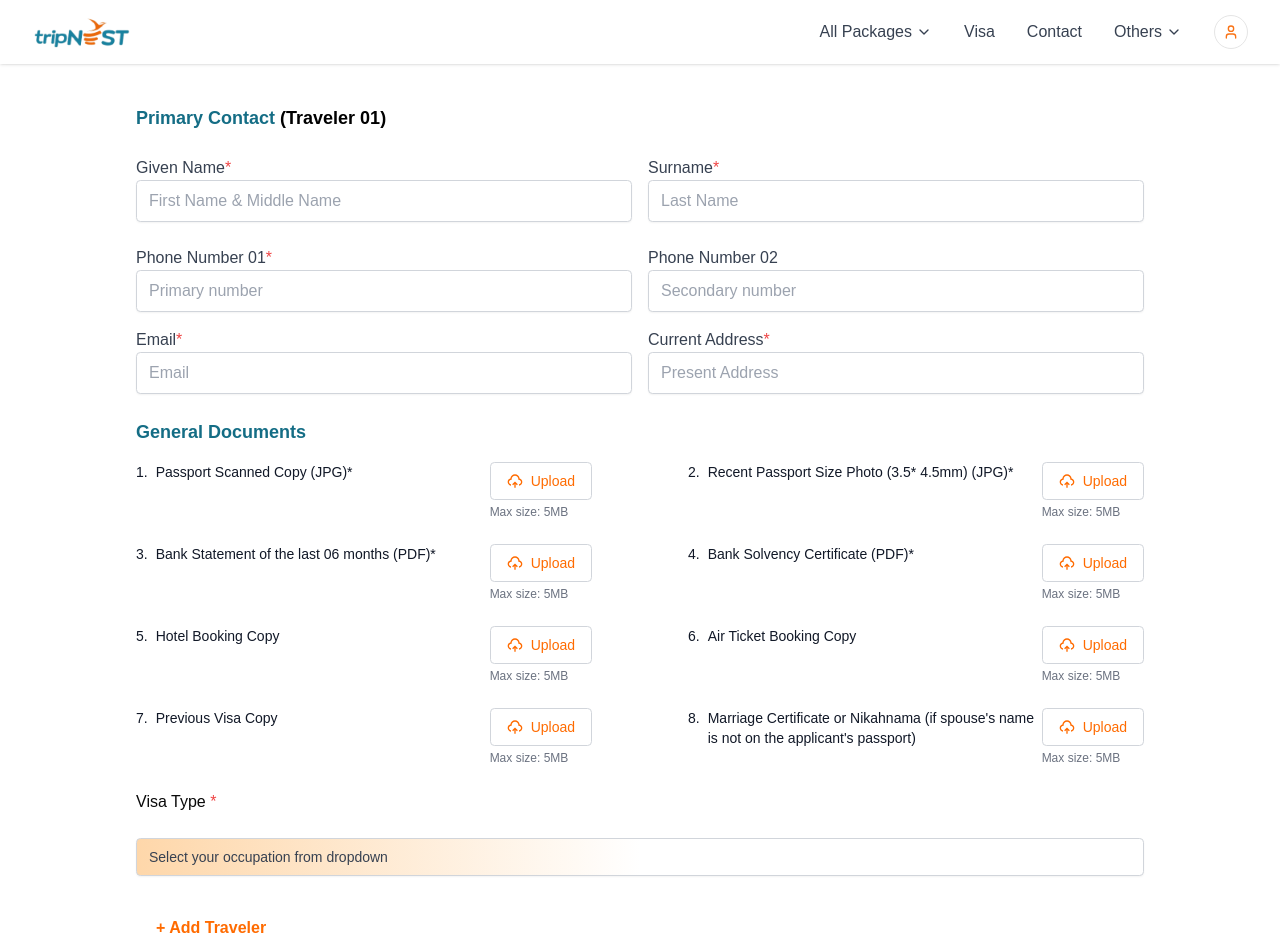
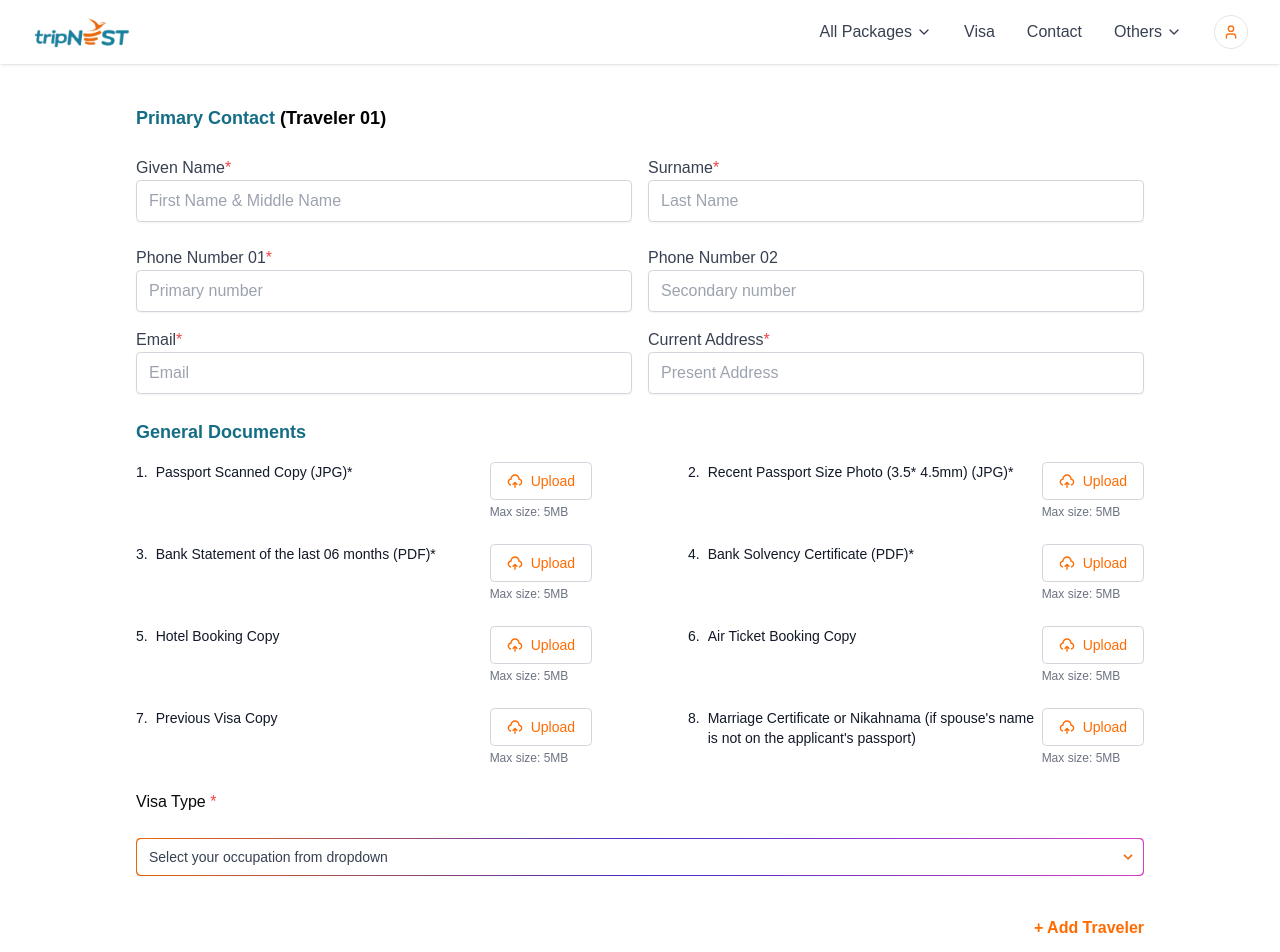
Before and after one commit to the-pujon/tripnest-visa-form, a Next.js app: page / in a window 1280 px wide. Shown: the top 952 px of the page. Built offline with nearby package versions, Linux system fonts and the light colour scheme; a web font is replaced by a local one.

Commit message:
fix(visa booking): updated visaType selector in visa booking also change alignment for add traveler button

```diff
--- a/src/app/page.tsx
+++ b/src/app/page.tsx
@@ -266,13 +266,15 @@ console.log('FormData as object:', formDataObject);
 							}
 						/>
 					))}
-					<button
+					<div className="flex flex-col gap-4 mt-5">
+          <button
 						type="button"
-						className="text-[#FF6B00] hover:text-[#FF6B00]/80 font-semibold pl-5"
+						className="text-[#FF6B00] hover:text-[#FF6B00]/80 font-semibold pl-5 self-end"
 						onClick={addTraveler}
 					>
 						+ Add Traveler
 					</button>
+          </div>
 				</div>
 
 				<div className="flex flex-col items-center gap-4 mt-5">
--- a/src/components/form/VisaTypeSelector.tsx
+++ b/src/components/form/VisaTypeSelector.tsx
@@ -5,16 +5,38 @@ interface VisaTypeSelectorProps {
 	onVisaTypeChange: (value: string) => void;
 }
 
-export function VisaTypeSelector({ onVisaTypeChange }: VisaTypeSelectorProps) {
+// export function VisaTypeSelector({ onVisaTypeChange }: VisaTypeSelectorProps) {
+// 	const { watch } = useFormContext<IVisaForm>();
+// 	const currentVisaType =  watch("visaType");
+// 	// const currentVisaType = watch("visaType") || "jobHolder";
+
+// 	return (
+// 		<select
+// 			className="w-full px-3 py-2 border border-gray-300 rounded-md shadow-sm appearance-none
+//              bg-gradient-to-r from-orange-200 via-white to-white
+//              text-sm text-gray-700 focus:outline-none focus:ring-1 focus:ring-black focus:border-orange-500"
+// 			onChange={(e) => onVisaTypeChange(e.target.value)}
+// 			value={currentVisaType}
+// 		>
+// 			<option value="">Select your occupation from dropdown</option>
+// 			<option value="jobHolder">Job Holder&apos;s Documents</option>
+// 			<option value="business">Businessperson&apos;s Documents</option>
+// 			<option value="student">Student&apos;s Documents</option>
+// 		</select>
+// 	);
+// }
+
+
+
+export const VisaTypeSelector: React.FC<VisaTypeSelectorProps> = ({ onVisaTypeChange }) => {
 	const { watch } = useFormContext<IVisaForm>();
-	const currentVisaType =  watch("visaType");
-	// const currentVisaType = watch("visaType") || "jobHolder";
-
+	const currentVisaType = watch("visaType");
 	return (
+		<div className="relative rounded-md p-[1px] bg-gradient-to-r from-[#EC6809] via-[#4B2DCF] to-[#D840C9]">
 			<select
-			className="w-full px-3 py-2 border border-gray-300 rounded-md shadow-sm appearance-none
-             bg-gradient-to-r from-orange-200 via-white to-white
-             text-sm text-gray-700 focus:outline-none focus:ring-1 focus:ring-orange-500 focus:border-orange-500"
+				className="w-full px-3 py-2 rounded-md shadow-sm appearance-none
+				   bg-white
+				   text-sm text-gray-700 focus:outline-none focus:ring-0 focus:border-transparent"
 				onChange={(e) => onVisaTypeChange(e.target.value)}
 				value={currentVisaType}
 			>
@@ -23,5 +45,11 @@ export function VisaTypeSelector({ onVisaTypeChange }: VisaTypeSelectorProps) {
 				<option value="business">Businessperson&apos;s Documents</option>
 				<option value="student">Student&apos;s Documents</option>
 			</select>
-	);
+			<div className="pointer-events-none absolute inset-y-0 right-0 flex items-center px-2 text-[#EC6809]">
+				<svg className="fill-current h-4 w-4" xmlns="http://www.w3.org/2000/svg" viewBox="0 0 20 20">
+					<path d="M9.293 12.95l.707.707L15.657 8l-1.414-1.414L10 10.828 5.757 6.586 4.343 8z" />
+				</svg>
+			</div>
+		</div>
+	)
 }
```
Also changed, not shown: src/components/form/VisaForm.tsx (deleted). Lines whose indentation alone changed are shown as unchanged.
